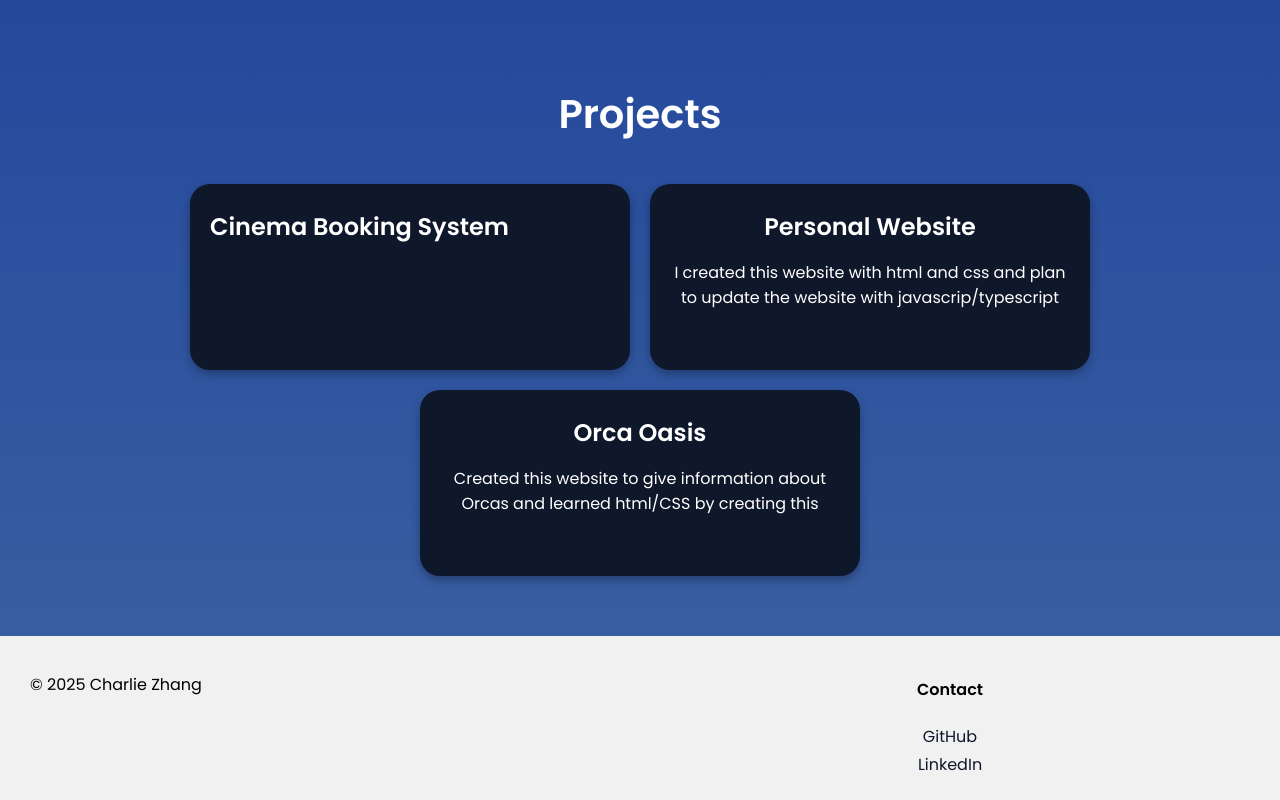
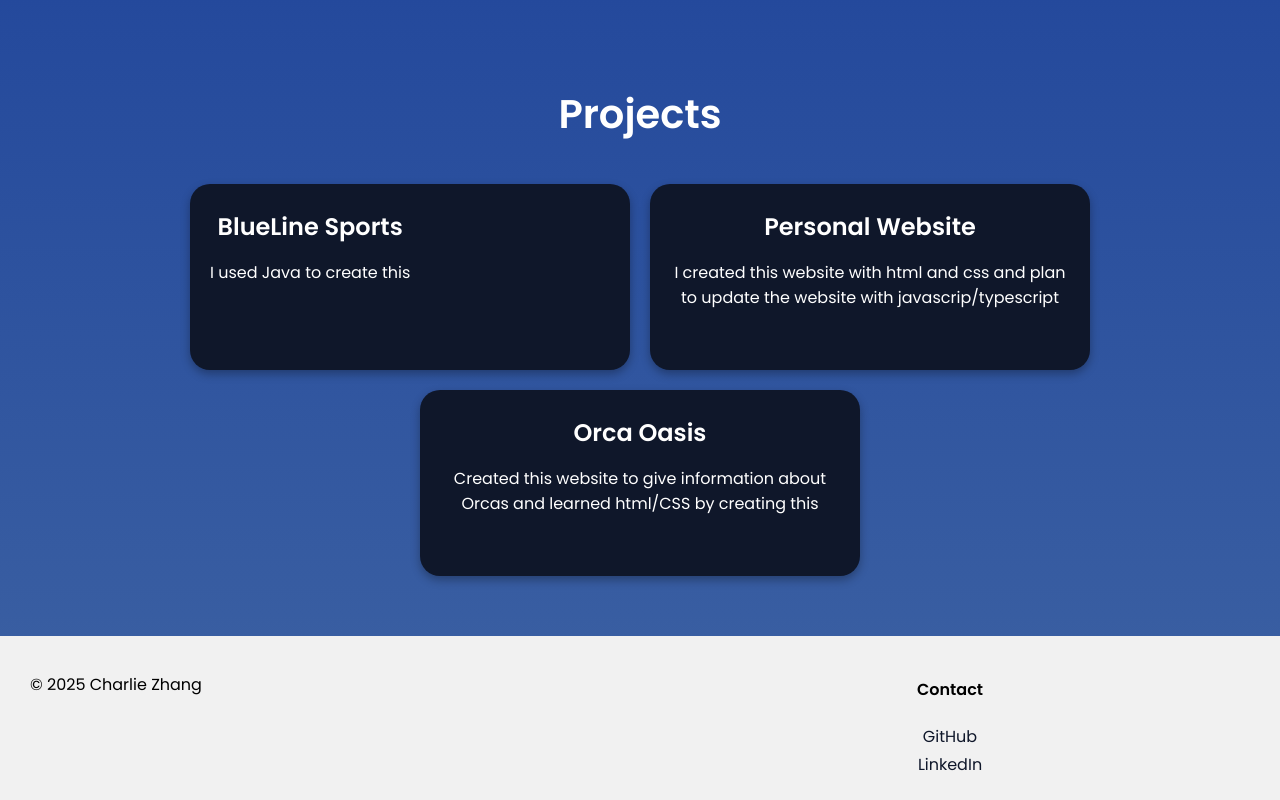
Before and after one commit to Zhang-Charlie/Zhang-Charlie.github.io, a plain HTML site: page index.html in a window 1280 px wide. Shown: the part 809-1609 px from the top of the page. Drawn offline with Linux system fonts and the light colour scheme.

Commit message:
Changed project to blueline sports

```diff
--- a/index.html
+++ b/index.html
@@ -29,11 +29,16 @@
         <h2>Projects</h2>
         <div class="projects-container">
 
+            <!-- <div class="project-card">
+                <div class="project-info">
+                    <h3 class="project-title">BlueLine Sports</h3>
+                    <p>I used Java to create this <p>
+                </div>
+            </div> -->
             <div class="project-card">
                 <div class="project-info">
-                    <h3 class="project-title">Cinema Booking System</h3>
-                    <p><p>
-                    <h4></h4>
+                    <h3 class="project-title">BlueLine Sports</h3>
+                    <p>I used Java to create this <p>
                 </div>
             </div>
             <div class="project-card">
```
